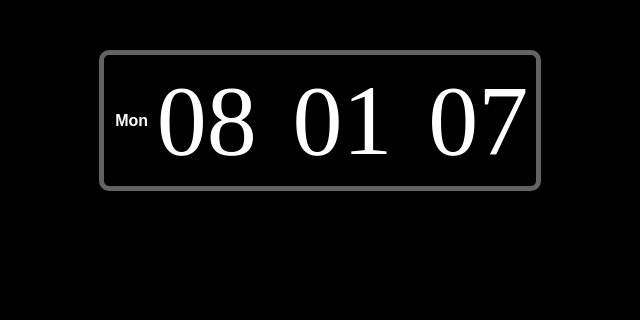
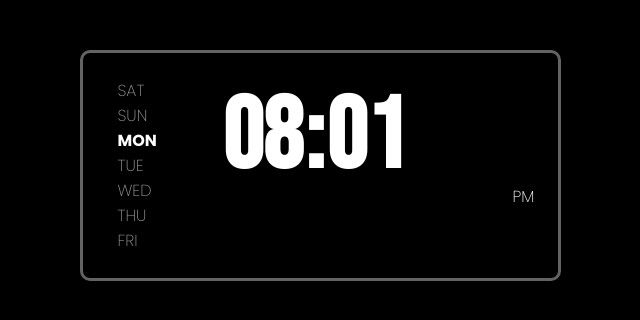
Before and after one commit to Habibullah-Hisam/clock-made-with-HTML_CSS_and_javaScript, a plain HTML site: page index.html in a window 1280 px wide. Shown: the whole page, without its empty margins (320-960 px from the left). Drawn offline with nearby package versions, Linux system fonts and the light colour scheme; a web font is replaced by a local one.

Commit message:
add font to days and time, add indecator (am , pm)

```diff
--- a/index.html
+++ b/index.html
@@ -4,21 +4,36 @@
   <meta charset="UTF-8">
   <meta name="viewport" content="width=device-width, initial-scale=1.0">
   <title>clock</title>
+  <link rel="preconnect" href="https://fonts.googleapis.com">
+  <link rel="preconnect" href="https://fonts.gstatic.com" crossorigin>
+  <link href="https://fonts.googleapis.com/css2?family=Bebas+Neue&display=swap" rel="stylesheet">
+
+  <link rel="preconnect" href="https://fonts.googleapis.com">
+  <link rel="preconnect" href="https://fonts.gstatic.com" crossorigin>
+  <link href="https://fonts.googleapis.com/css2?family=Playfair:ital,opsz,wght@0,5..1200,300..900;1,5..1200,300..900&family=Poppins:ital,wght@0,100;0,200;0,300;0,400;0,500;0,600;0,700;0,800;0,900;1,100;1,200;1,300;1,400;1,500;1,600;1,700;1,800;1,900&display=swap" rel="stylesheet">
+
   <link rel="stylesheet" href="style/style.css">
 </head>
 <body>
-  <div class="all">
+  <div class="container">
     <div class="digital-clock">
       <div class="week">
-        <div class="day"></div>
+        <div class="day day1">SAT</div>
+        <div class="day day2">SUN</div>
+        <div class="day day3">MON</div>
+        <div class="day day4">TUE</div>
+        <div class="day day5">WED</div>
+        <div class="day day6">THU</div>
+        <div class="day day7">FRI</div>
       </div>
       <div class="time">
         <div class="hour"></div>
         <div class="dot">:</div>
         <div class="min"></div>
-        <div class="dot2">:</div>
-        <div class="sec"></div>
+        <!-- <div class="dot2">:</div>
+        <div class="sec"></div> -->
       </div>
+      <div class="ampm"></div>
     </div>
   </div>
 </body>
--- a/script/script.js
+++ b/script/script.js
@@ -13,6 +13,11 @@ function update(){
   const min = today.format('mm');
   const week = today.format('ddd');
   const sec = today.format('ss');
+  const ampm = today.format('A');
+  let weekCheck = today.format('D');
+
+
+  document.querySelector(`.day${weekCheck}`).classList.add('dayActive');
 
   showDot = !showDot;
 
@@ -21,21 +26,23 @@ function update(){
   }else{
     dot.classList.remove('invsible');
   }
-  if(showDot){
-    dot2.classList.add('invsible');
-  }else{
-    dot2.classList.remove('invsible');
-  }
+  // if(showDot){
+  //   dot2.classList.add('invsible');
+  // }else{
+  //   dot2.classList.remove('invsible');
+  // }
 
-  let weekHtml = `${week}`;
+  // let weekHtml = `${week}`;
+  let ampmHtml = `${ampm}`;
   let hourHtml = `${hour}`;
   let minHtml = `${min}`;
-  let secHtml = `${sec}`;
-  document.querySelector('.day').innerHTML = weekHtml;
+  // let secHtml = `${sec}`;
+  // document.querySelector('.day').innerHTML = weekHtml;
+  document.querySelector('.ampm').textContent = ampmHtml;
   document.querySelector('.hour').textContent = hourHtml;
   document.querySelector('.min').textContent = minHtml;
-  document.querySelector('.sec').textContent = secHtml;
+  // document.querySelector('.sec').textContent = secHtml;
 };
 
-setInterval(update, 500);
+setInterval(update, 1000);
 // update();
--- a/style/style.css
+++ b/style/style.css
@@ -1,40 +1,70 @@
 body{
-  font-family: Arial, Helvetica, sans-serif;
   background-color: black;
 }
 
-.all{
+.container{
   display: flex;
   flex-direction: row;
   justify-content: center;
   margin-top: 25px;
 }
+
 .digital-clock{
   margin-top: 25px;
   display: flex;
-  border: 5px solid rgb(99, 99, 99);
-  padding: 8px;
+  border: 3px solid rgb(99, 99, 99);
+  padding: 25px;
   border-radius: 10px;
 }
 
-.week{
+.week
+{
+  font-family: "Poppins", serif;
+  font-weight: 200;
+  font-style: normal;
   display: flex;
-  padding-left: 15px;
-  padding-right: 10px;
   flex-direction: column;
+  padding-top: 0px;
+  padding-bottom: 0px;
+  padding-left: 10px;
+  margin-right: 45px;
+  margin-top: 0px;
+  margin-bottom: 0px;
   justify-content: center;
-  align-items: center;
+  align-items: left;
   width: 10px;
+  color: white;
+}
+
+.day{
+  color: rgba(185, 185, 185, 0.8);
+}
+
+.dayActive{
   font-weight: bold;
   color: white;
 }
 
+.ampm{
+  font-family: "Poppins", serif;
+  font-weight: 200;
+  font-style: normal;
+  display: inline-block;
+  width: 10px;
+  color: white;
+  margin-top: 25%;
+  margin-right: 10px;
+}
+
 .time{
-  font-family: "Hack";
+  font-family: "Bebas Neue", serif;
+  font-weight: bold;
+  font-style: normal;
   height: 100%;
   color: white;
   padding: 0px;
-  padding-left: 10px;
+  margin-left: 50px;
+  width: 290px;
 }
 .hour,
 .dot,
```
